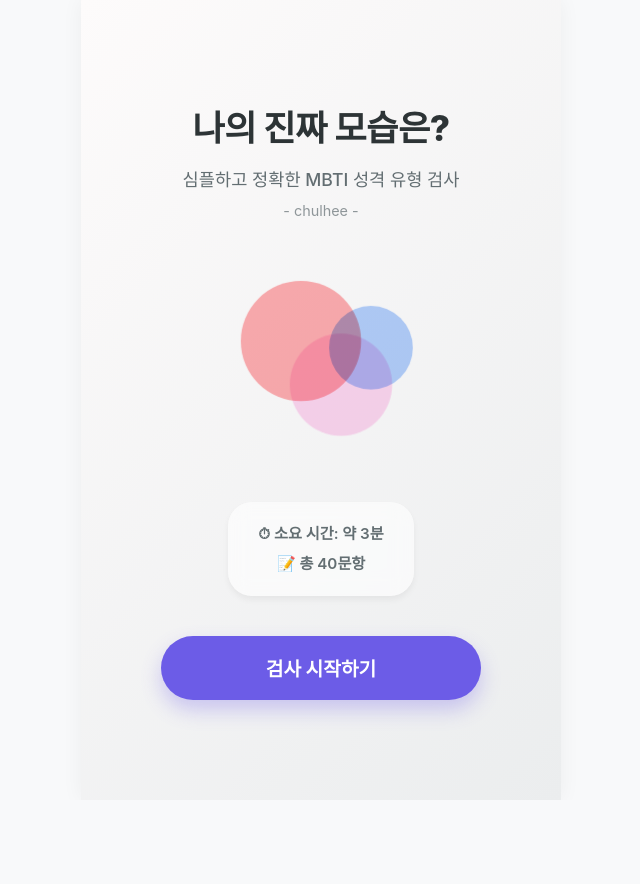
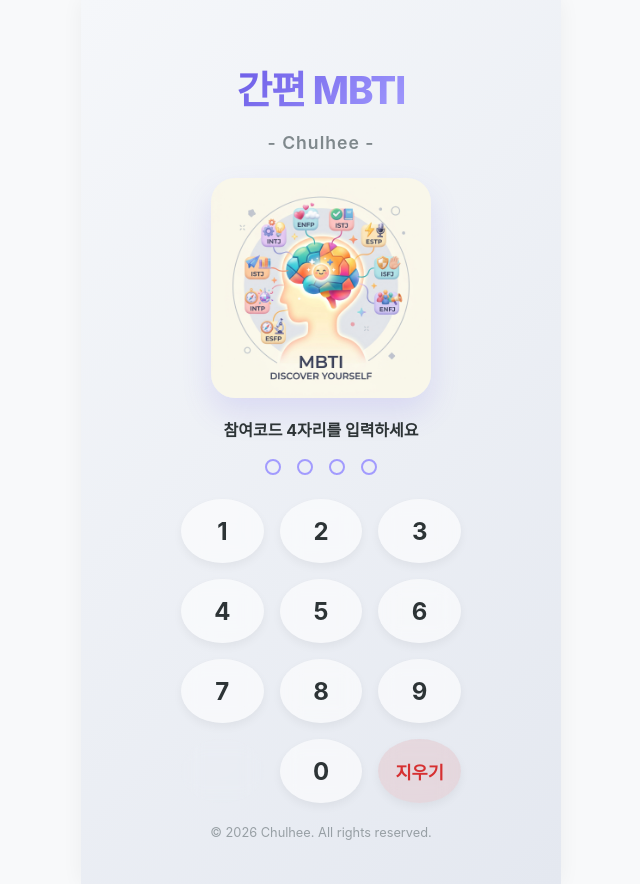
Before and after one commit to kimchulhee9-ux/mbti, a React (Vite) app: page / in a window 1280 px wide. Shown: the whole page, without its empty margins (319-959 px from the left). Before the commit the page ends 800 px from the top, so only its background shows below. Built offline with nearby package versions, Linux system fonts and the light colour scheme; a web font is replaced by a local one.

Commit message:
feat: Add SplashScreen component and assets

```diff
--- a/src/App.jsx
+++ b/src/App.jsx
@@ -1,11 +1,12 @@
 import React, { useState } from 'react';
+import SplashScreen from './components/SplashScreen';
 import StartScreen from './components/StartScreen';
 import QuestionScreen from './components/QuestionScreen';
 import ResultScreen from './components/ResultScreen';
 import './App.css';
 
 function App() {
-  const [currentScreen, setCurrentScreen] = useState('start'); // 'start', 'question', 'result'
+  const [currentScreen, setCurrentScreen] = useState('splash'); // 'splash', 'start', 'question', 'result'
   const [scores, setScores] = useState({ E: 0, I: 0, S: 0, N: 0, T: 0, F: 0, J: 0, P: 0 });
   const [finalScores, setFinalScores] = useState({ E: 0, I: 0, S: 0, N: 0, T: 0, F: 0, J: 0, P: 0 });
   const [mbtiResult, setMbtiResult] = useState('');
@@ -34,6 +35,7 @@ function App() {
 
   return (
     <div className="app-container">
+      {currentScreen === 'splash' && <SplashScreen onUnlock={() => setCurrentScreen('start')} />}
       {currentScreen === 'start' && <StartScreen onStart={startTest} />}
       {currentScreen === 'question' && (
         <QuestionScreen
--- /dev/null
+++ b/src/components/SplashScreen.css
@@ -0,0 +1,198 @@
+.splash-screen {
+  flex: 1;
+  display: flex;
+  flex-direction: column;
+  justify-content: space-between;
+  align-items: center;
+  padding: 40px 24px;
+  text-align: center;
+  background: linear-gradient(135deg, #f5f7fa 0%, #e4e8f0 100%);
+  position: relative;
+  height: 100%;
+  min-height: 100vh;
+}
+
+.splash-header {
+  margin-top: 20px;
+  z-index: 10;
+}
+
+.splash-title {
+  font-size: 2.4rem;
+  font-weight: 800;
+  background: linear-gradient(135deg, #6C5CE7 0%, #a29bfe 100%);
+  -webkit-background-clip: text;
+  -webkit-text-fill-color: transparent;
+  margin-bottom: 8px;
+  letter-spacing: -1px;
+}
+
+.splash-subtitle {
+  font-size: 1.1rem;
+  color: var(--text-secondary);
+  font-weight: 600;
+  opacity: 0.8;
+  letter-spacing: 1px;
+}
+
+.splash-illustration-container {
+  width: 100%;
+  max-width: 220px;
+  margin: 20px 0;
+  display: flex;
+  justify-content: center;
+  align-items: center;
+  z-index: 10;
+}
+
+.splash-illustration {
+  width: 100%;
+  height: auto;
+  border-radius: var(--radius-lg);
+  box-shadow: 0 15px 30px rgba(108, 92, 231, 0.15);
+  transition: transform 0.5s ease;
+}
+
+.splash-illustration:hover {
+  transform: translateY(-5px) scale(1.03);
+}
+
+.passcode-container {
+  width: 100%;
+  display: flex;
+  flex-direction: column;
+  align-items: center;
+  margin-bottom: 20px;
+  z-index: 10;
+}
+
+.passcode-prompt {
+  font-size: 1rem;
+  font-weight: 700;
+  color: var(--text-primary);
+  margin-bottom: 16px;
+  transition: color 0.3s ease;
+}
+
+.passcode-prompt.error {
+  color: #ff7675;
+}
+
+.passcode-prompt.success {
+  color: #2ecc71;
+}
+
+/* Dots styling */
+.passcode-dots {
+  display: flex;
+  gap: 16px;
+  margin-bottom: 24px;
+}
+
+.dot {
+  width: 16px;
+  height: 16px;
+  border-radius: 50%;
+  border: 2px solid var(--secondary-color);
+  background-color: transparent;
+  transition: all 0.2s cubic-bezier(0.175, 0.885, 0.32, 1.275);
+}
+
+.dot.filled {
+  background-color: var(--primary-color);
+  border-color: var(--primary-color);
+  transform: scale(1.2);
+  box-shadow: 0 0 10px rgba(108, 92, 231, 0.5);
+}
+
+.dot.success {
+  background-color: #2ecc71;
+  border-color: #2ecc71;
+  transform: scale(1.3);
+  box-shadow: 0 0 12px rgba(46, 204, 113, 0.6);
+}
+
+.dot.error {
+  background-color: #d63031;
+  border-color: #d63031;
+  animation: shake 0.4s ease-in-out;
+}
+
+/* Shake Animation for incorrect PIN */
+.shake {
+  animation: shake 0.4s ease-in-out;
+}
+
+@keyframes shake {
+  0%, 100% { transform: translateX(0); }
+  20%, 60% { transform: translateX(-8px); }
+  40%, 80% { transform: translateX(8px); }
+}
+
+/* Keypad Grid */
+.keypad {
+  display: grid;
+  grid-template-columns: repeat(3, 1fr);
+  gap: 16px;
+  width: 100%;
+  max-width: 280px;
+  z-index: 10;
+}
+
+.keypad-btn {
+  height: 64px;
+  border-radius: 50%;
+  background: rgba(255, 255, 255, 0.6);
+  backdrop-filter: blur(10px);
+  -webkit-backdrop-filter: blur(10px);
+  box-shadow: 0 4px 10px rgba(0, 0, 0, 0.05);
+  font-size: 1.5rem;
+  font-weight: 700;
+  color: var(--text-primary);
+  display: flex;
+  justify-content: center;
+  align-items: center;
+  transition: all 0.15s cubic-bezier(0.165, 0.84, 0.44, 1);
+  user-select: none;
+}
+
+.keypad-btn:hover {
+  background: rgba(255, 255, 255, 0.85);
+  transform: scale(1.05);
+}
+
+.keypad-btn:active {
+  background: var(--primary-color);
+  color: var(--white);
+  transform: scale(0.95);
+  box-shadow: inset 0 2px 4px rgba(0, 0, 0, 0.1);
+}
+
+.keypad-btn.empty {
+  background: transparent;
+  box-shadow: none;
+  pointer-events: none;
+}
+
+.keypad-btn.delete {
+  font-size: 1.1rem;
+  background: rgba(214, 48, 49, 0.1);
+  color: #d63031;
+}
+
+.keypad-btn.delete:hover {
+  background: rgba(214, 48, 49, 0.15);
+}
+
+.keypad-btn.delete:active {
+  background: #d63031;
+  color: var(--white);
+}
+
+/* Footer style copy */
+.splash-footer {
+  font-size: 0.8rem;
+  color: var(--text-secondary);
+  opacity: 0.6;
+  z-index: 10;
+}
--- /dev/null
+++ b/src/components/SplashScreen.jsx
@@ -0,0 +1,126 @@
+import React, { useState, useEffect } from 'react';
+import './SplashScreen.css';
+import splashHero from '../assets/mbti_splash_hero.png';
+
+function SplashScreen({ onUnlock }) {
+  const [code, setCode] = useState('');
+  const [status, setStatus] = useState('idle'); // 'idle', 'success', 'error'
+
+  const handleKeyPress = (num) => {
+    if (status !== 'idle' || code.length >= 4) return;
+
+    const newCode = code + num;
+    setCode(newCode);
+
+    if (newCode.length === 4) {
+      if (newCode === '5858') {
+        setStatus('success');
+        setTimeout(() => {
+          onUnlock();
+        }, 1000);
+      } else {
+        setStatus('error');
+        setTimeout(() => {
+          setCode('');
+          setStatus('idle');
+        }, 1000);
+      }
+    }
+  };
+
+  const handleDelete = () => {
+    if (status !== 'idle' || code.length === 0) return;
+    setCode(code.slice(0, -1));
+  };
+
+  // Keyboard support for desktop users
+  useEffect(() => {
+    const handleKeyDown = (e) => {
+      if (status !== 'idle') return;
+
+      if (e.key >= '0' && e.key <= '9') {
+        handleKeyPress(e.key);
+      } else if (e.key === 'Backspace') {
+        handleDelete();
+      }
+    };
+
+    window.addEventListener('keydown', handleKeyDown);
+    return () => window.removeEventListener('keydown', handleKeyDown);
+  }, [code, status]);
+
+  // UI state definitions
+  const getPromptText = () => {
+    if (status === 'success') return '참여코드 확인 완료! 잠시만 기다려주세요.';
+    if (status === 'error') return '올바르지 않은 참여코드입니다.';
+    return '참여코드 4자리를 입력하세요';
+  };
+
+  return (
+    <div className="splash-screen fade-in">
+      <div className="splash-header">
+        <h1 className="splash-title">간편 MBTI</h1>
+        <p className="splash-subtitle">- Chulhee -</p>
+      </div>
+
+      <div className="splash-illustration-container">
+        <img
+          src={splashHero}
+          className="splash-illustration"
+          alt="MBTI Splash Illustration"
+        />
+      </div>
+
+      <div className="passcode-container">
+        <p className={`passcode-prompt ${status}`}>
+          {getPromptText()}
+        </p>
+
+        <div className={`passcode-dots ${status === 'error' ? 'shake' : ''}`}>
+          {[0, 1, 2, 3].map((index) => {
+            let dotClass = 'dot';
+            if (status === 'success') {
+              dotClass += ' success';
+            } else if (status === 'error') {
+              dotClass += ' error';
+            } else if (index < code.length) {
+              dotClass += ' filled';
+            }
+            return <div key={index} className={dotClass}></div>;
+          })}
+        </div>
+
+        <div className="keypad">
+          {[1, 2, 3, 4, 5, 6, 7, 8, 9].map((num) => (
+            <button
+              key={num}
+              className="keypad-btn"
+              onClick={() => handleKeyPress(num.toString())}
+            >
+              {num}
+            </button>
+          ))}
+          <div className="keypad-btn empty"></div>
+          <button
+            className="keypad-btn"
+            onClick={() => handleKeyPress('0')}
+          >
+            0
+          </button>
+          <button
+            className="keypad-btn delete"
+            onClick={handleDelete}
+          >
+            지우기
+          </button>
+        </div>
+      </div>
+
+      <div className="splash-footer">
+        <p>© 2026 Chulhee. All rights reserved.</p>
+      </div>
+    </div>
+  );
+}
+
+export default SplashScreen;
```
Also changed, not shown: src/assets/mbti_splash_hero.png (added).
